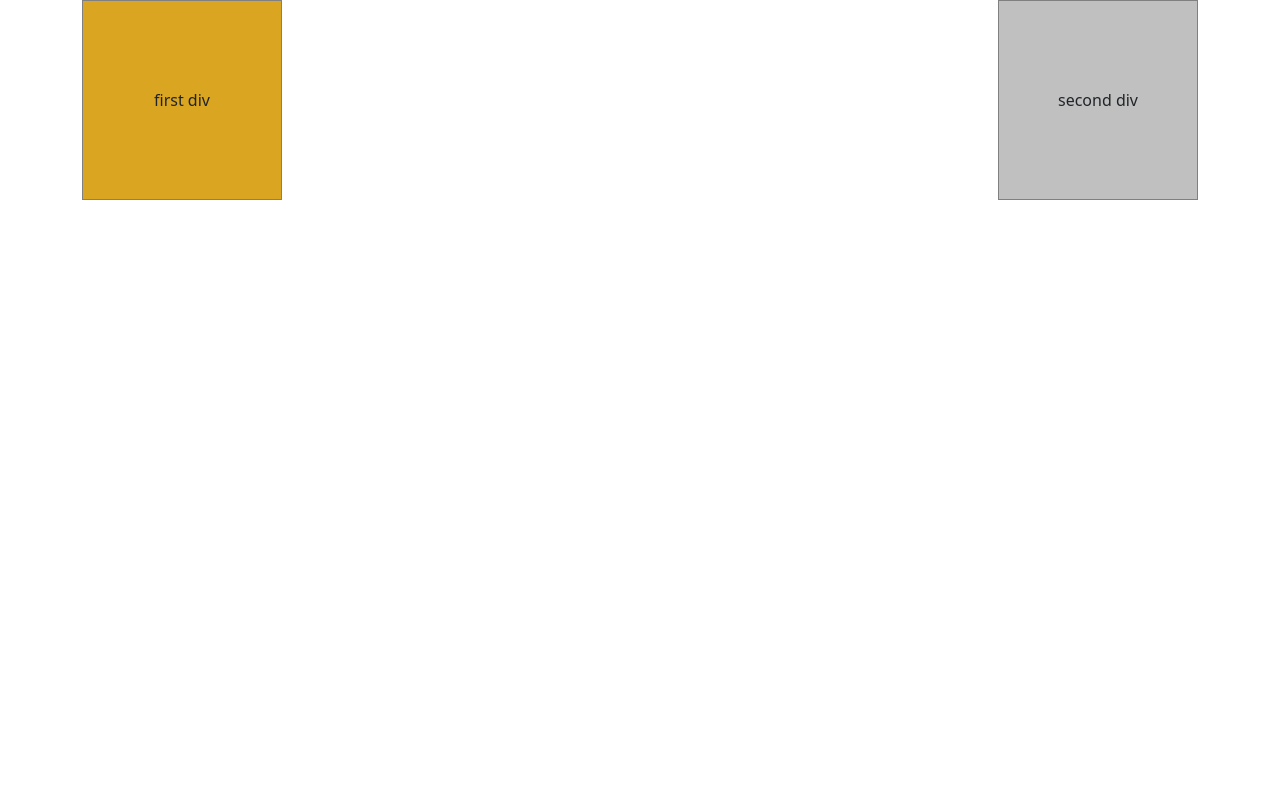
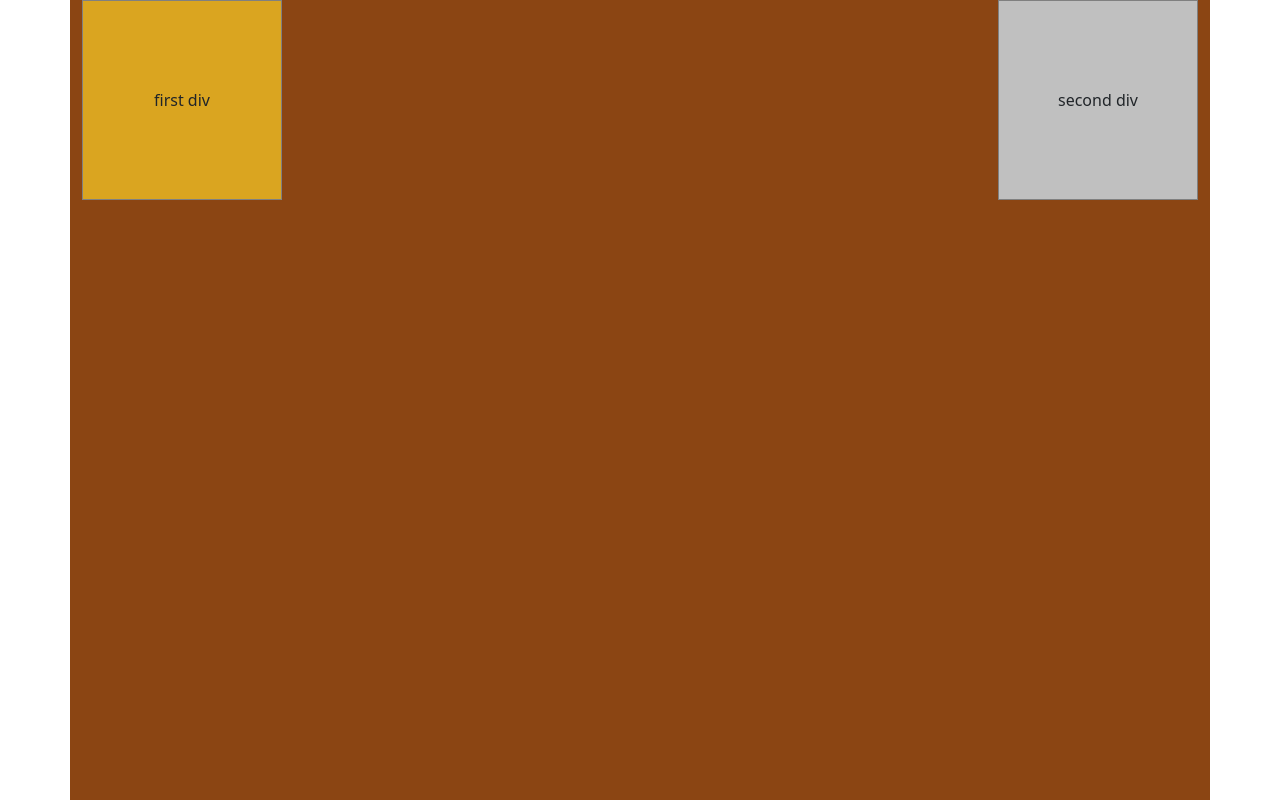
Before and after one commit to Igormirowski/LAP-3-Counter, a React (Create React App) app: page / in a window 1280 px wide. Built offline with nearby package versions, Linux system fonts and the light colour scheme.

Commit message:
add bcg color

```diff
--- a/src/App.js
+++ b/src/App.js
@@ -8,7 +8,7 @@ function App() {
     console.log('do something')
   }
   return (
-    <div className="container vh-100">
+    <div className="container vh-100" style={{backgroundColor: "saddlebrown"}}>
       <div className="d-flex justify-content-between">
         <div onMouseEnter={changeBg}>first div</div>
         <div>second div</div>
```
Also changed, not shown: 1 other file (tests, documents, lock files or other folders).
